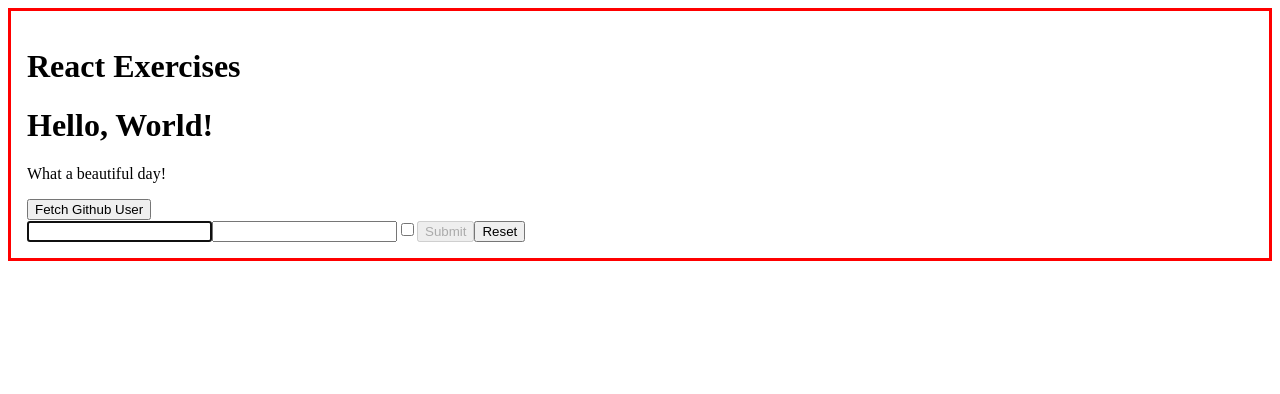
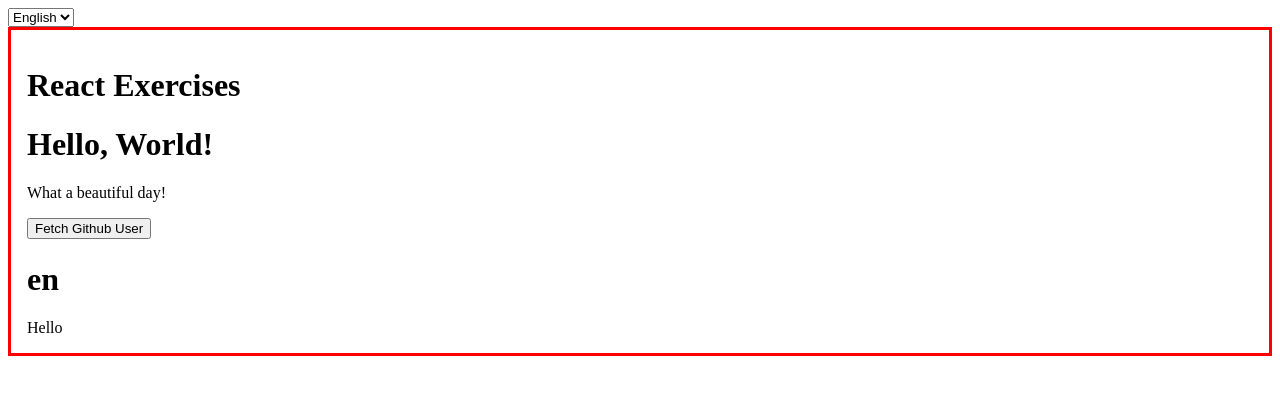
Before and after one commit to antoniocodella/react-exercises, a React (Create React App) app: page / in a window 1280 px wide. Shown: the top 394 px of the page. Built offline with nearby package versions, Linux system fonts and the light colour scheme.

Commit message:
useContext

```diff
--- a/src/App.js
+++ b/src/App.js
@@ -1,19 +1,30 @@
-import React from "react";
+import React, { useState } from "react";
 import { Container } from "./Container";
 import { GithubUser } from "./GithubUser";
 import { Hello } from "./Hello";
-import { Counter } from "./Counter";
-import { FilteredList } from "./FilteredList";
-import { Login } from "./Login";
+import { DisplayLanguage } from "./DisplayLanguage";
+import { LanguageContext } from "./LanguageContext";
 
-export class App extends React.Component {
-  render() {
-    return (
-      <Container title="React Exercises">
-        <Hello />
-        <GithubUser username="antoniocodella" />
-        <Login />
-      </Container>
-    );
+export function App() {
+  const [language, setLanguage] = useState("en");
+
+  function handleChangeLanguage(e) {
+    setLanguage(e.target.value);
   }
+
+  return (
+    <div>
+      <select value={language} onChange={handleChangeLanguage}>
+        <option value="en">English</option>
+        <option value="it">Italiano</option>
+      </select>
+      <LanguageContext.Provider value={language}>
+        <Container title="React Exercises">
+          <Hello />
+          <GithubUser username="antoniocodella" />
+          <DisplayLanguage />
+        </Container>
+      </LanguageContext.Provider>
+    </div>
+  );
 }
--- a/src/DisplayLanguage.js
+++ b/src/DisplayLanguage.js
@@ -1,4 +1,4 @@
-import React from "react";
+import React, { useContext } from "react";
 import { LanguageContext } from "./LanguageContext";
 
 const greeting = {
@@ -6,19 +6,13 @@ const greeting = {
   it: { ciao: "Ciao" },
 };
 
-export class DisplayLanguage extends React.Component {
-  render() {
-    return (
-      <LanguageContext.Consumer>
-        {(language) => {
+export function DisplayLanguage() {
+  const language = useContext(LanguageContext);
+
   return (
     <div>
       <h1>{language}</h1>
       {greeting[language].ciao}
     </div>
   );
-        }}
-      </LanguageContext.Consumer>
-    );
 }
-}
```
Lines whose indentation alone changed are shown as unchanged.
